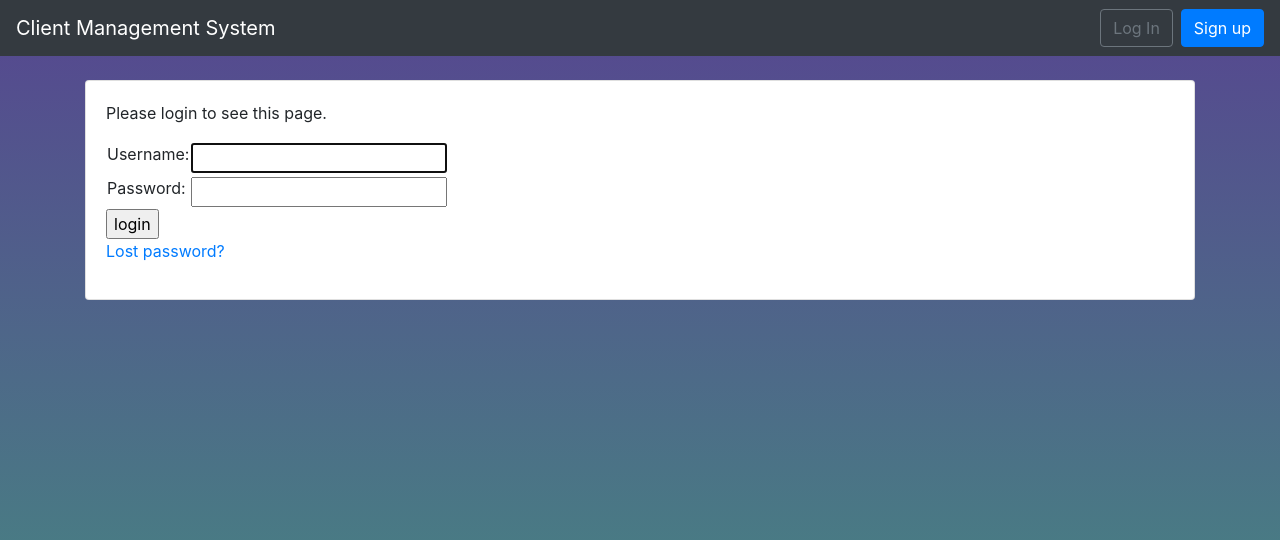
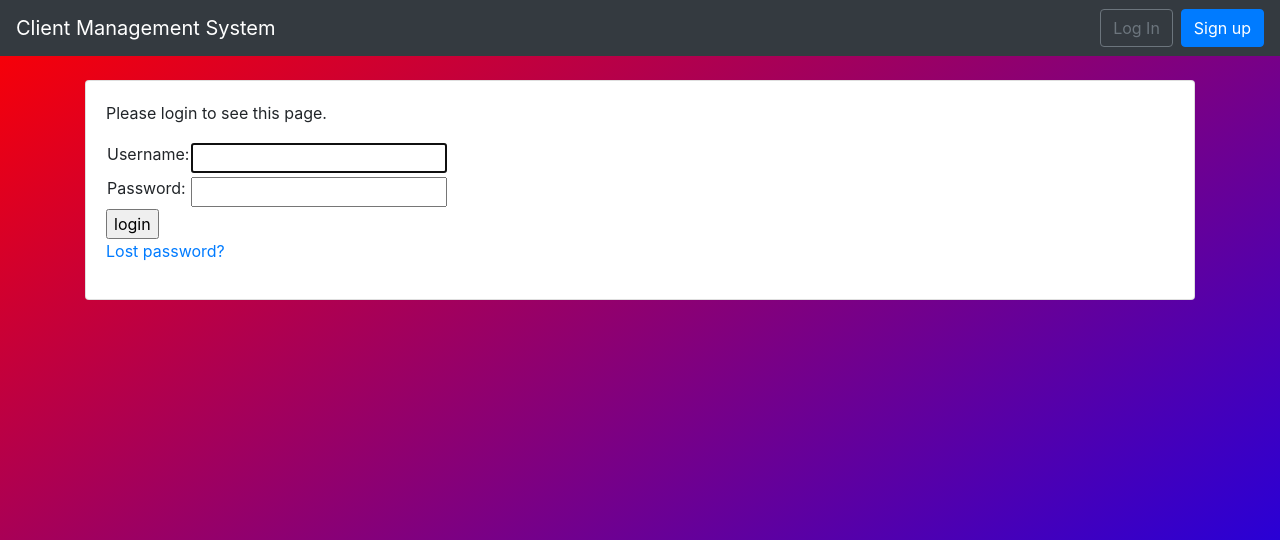
Before and after one commit to mereddy00/cms, a Django app: page /users/login/?next=/clients/1/ in a window 1280 px wide. Shown: the top 540 px of the page. Run offline with Django 3.2, Linux system fonts and the light colour scheme; some libraries are stand-ins or nearby versions.

Commit message:
Update base.html

```diff
--- a/templates/base.html
+++ b/templates/base.html
@@ -9,7 +9,7 @@
     <!-- Bootstrap CSS -->
     <style>
         body {
-            background: -webkit-gradient(linear, left top, left bottom, from(#564690), to(#43937f)) fixed;
+  background: linear-gradient(to left top, blue, red) fixed;
         }
     </style>
     <link rel="stylesheet" href="https://stackpath.bootstrapcdn.com/bootstrap/4.1.3/css/bootstrap.min.css"
```
